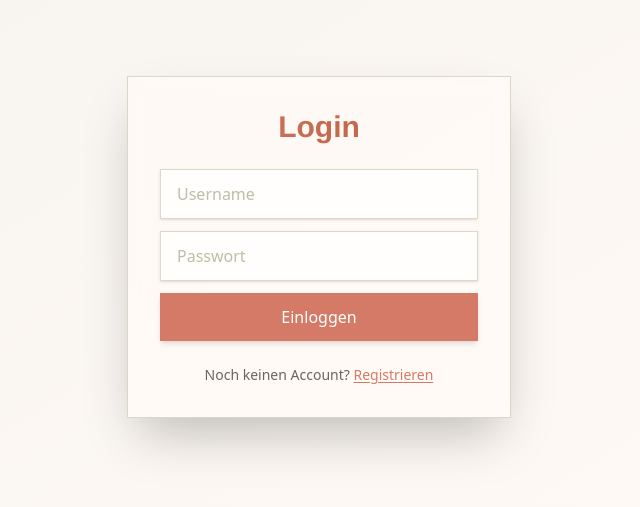
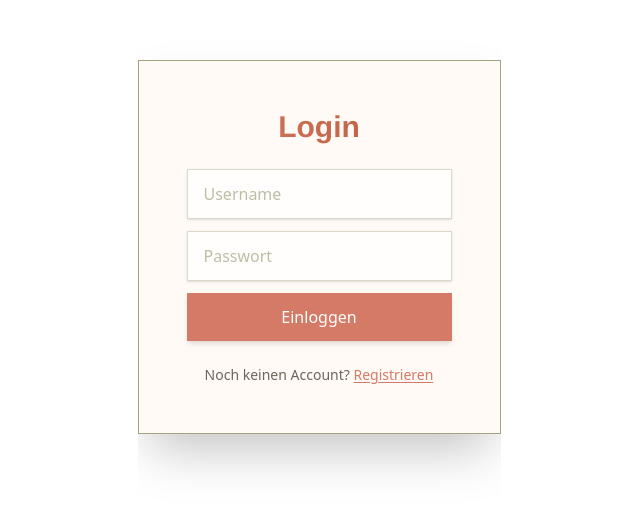
Before and after one commit to Vivien-W/Fullstack-To-Do-App, a React (Vite) app in the folder frontend/: page / in a window 1280 px wide. Shown: the part 153-660 px from the top of the page, without its empty margins (321-961 px from the left). Built offline with nearby package versions, Linux system fonts and the light colour scheme.

Commit message:
Blätter-Animation im To-Do-Bereich hinzugefügt

```diff
--- a/frontend/src/App.tsx
+++ b/frontend/src/App.tsx
@@ -1,9 +1,9 @@
 import { useState } from "react";
 import Login from "./Login";
 import TodoApp from "./TodoApp";
+import LeafBackground from "./LeafBackground"; // <-- hier importieren
 
 function App() {
-  // token kann string oder null sein
   const [token, setToken] = useState<string | null>(
     localStorage.getItem("token")
   );
@@ -18,13 +18,23 @@ function App() {
     );
   }
 
-  if (!token) {
-    // setToken ist eine Funktion, die string | null erwartet
-    return <Login setToken={setToken} />;
-  }
+  return (
+    <div className="relative min-h-screen overflow-hidden">
+      {/* 🍂 Hintergrund läuft IMMER, unabhängig von App-State */}
+      <LeafBackground />
 
-  return (
-    <TodoApp token={token} setToken={setToken} setLoggedOut={setLoggedOut} />
+      <main className="relative z-10 flex items-center justify-center min-h-screen">
+        {!token ? (
+          <Login setToken={setToken} />
+        ) : (
+          <TodoApp
+            token={token}
+            setToken={setToken}
+            setLoggedOut={setLoggedOut}
+          />
+        )}
+      </main>
+    </div>
   );
 }
 
--- a/frontend/src/Login.tsx
+++ b/frontend/src/Login.tsx
@@ -1,6 +1,5 @@
 import { useState, FormEvent, ChangeEvent } from "react";
 import axios from "axios";
-import LeafBackground from "./LeafBackground";
 
 // Props-Typ für setToken
 interface LoginProps {
@@ -43,8 +42,7 @@ export default function Login({ setToken }: LoginProps) {
 
   return (
     <div className="relative min-h-screen flex items-center justify-center overflow-hidden">
-      <LeafBackground />
-      <div className="relative z-10 bg-card/90 backdrop-blur-sm border border-olive/40 shadow-2xl rounded-(--radius-card)] w-full max-w-sm p-8">
+      <div className="bg-card/90 backdrop-blur-sm rounded-(--radius-card)] shadow-2xl w-full max-w-lg p-12 border border-olive">
         <h1 className="text-3xl font-display font-extrabold text-center mb-6 text-transparent bg-clip-text bg-linear-to-r from-accent to-accent-dark">
           {mode === "login" ? "Login" : "Registrieren"}
         </h1>
--- a/frontend/src/TodoApp.tsx
+++ b/frontend/src/TodoApp.tsx
@@ -146,16 +146,16 @@ export default function TodoApp({
   };
 
   return (
-    <div className="min-h-screen bg-linear-to-br from-bg via-card to-olive flex justify-center items-center p-6">
-      <div className="bg-card/90 backdrop-blur-sm rounded-[var(--radius-card)] shadow-2xl w-full max-w-lg p-8 border border-olive">
+    <div className="relative min-h-screen flex items-center justify-center overflow-hidden">
+      <div className="bg-card/90 backdrop-blur-sm rounded-(--radius-card)] shadow-2xl w-full max-w-lg p-8 border border-olive">
         <div className="flex justify-between items-center mb-6">
-          <h1 className="text-3xl font-display font-extrabold bg-clip-text text-transparent bg-gradient-to-r from-accent to-accent-dark mb-4">
-            Deine To-Do-Liste
+          <h1 className="text-3xl font-display font-extrabold bg-clip-text text-transparent bg-linear-to-r from-accent to-accent-dark mb-4">
+            To-Do-Liste
           </h1>
           <button
             onClick={handleLogout}
             aria-label="Logout"
-            className="text-accent hover:text-accent-dark transition-transform hover:scale-110"
+            className="text-accent hover:text-accent-dark transition-transform hover:scale-110 cursor-pointer"
           >
             <IoLogOutOutline size={24} />
           </button>
@@ -169,7 +169,7 @@ export default function TodoApp({
 
         <form
           onSubmit={onSubmitForm}
-          className="flex items-center gap-2 border border-olive/40 bg-white/70 shadow-sm p-2 rounded-[var(--radius-button)] mb-6"
+          className="flex items-center gap-2 border border-olive/40 bg-white/70 shadow-sm p-2 rounded-(--radius-button)] mb-6"
         >
           <input
             className="flex-1 bg-transparent outline-none px-3 py-2 text-text placeholder-olive/70"
@@ -181,7 +181,7 @@ export default function TodoApp({
             placeholder="What needs to be done?"
             required
           />
-          <button className="bg-accent hover:bg-accent-dark text-white px-4 py-2 rounded-[var(--radius-button)] transition-all font-medium shadow cursor-pointer">
+          <button className="bg-accent hover:bg-accent-dark text-white px-4 py-2 rounded-(--radius-button)] transition-all font-medium shadow cursor-pointer">
             Add Task
           </button>
         </form>
```
